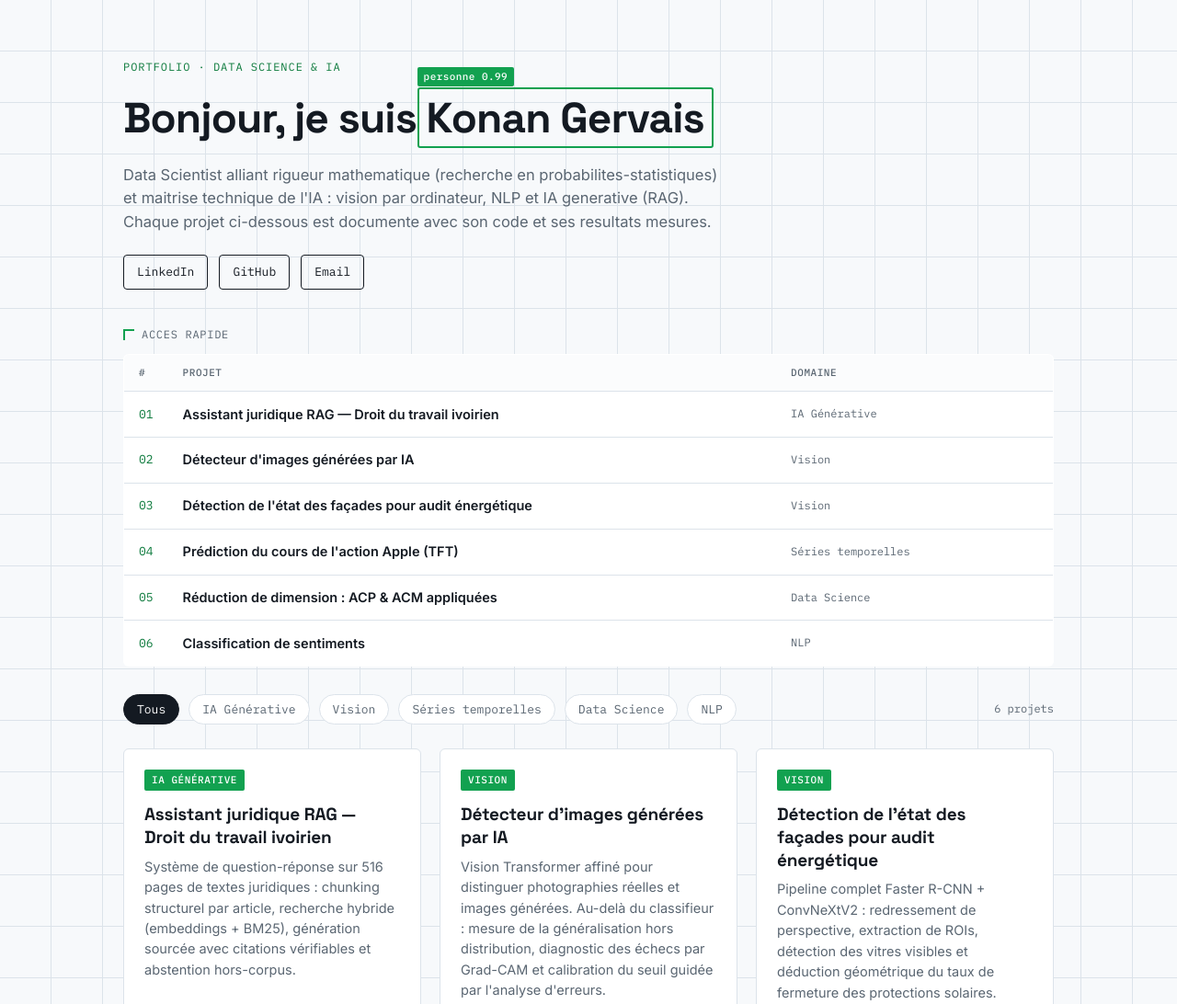
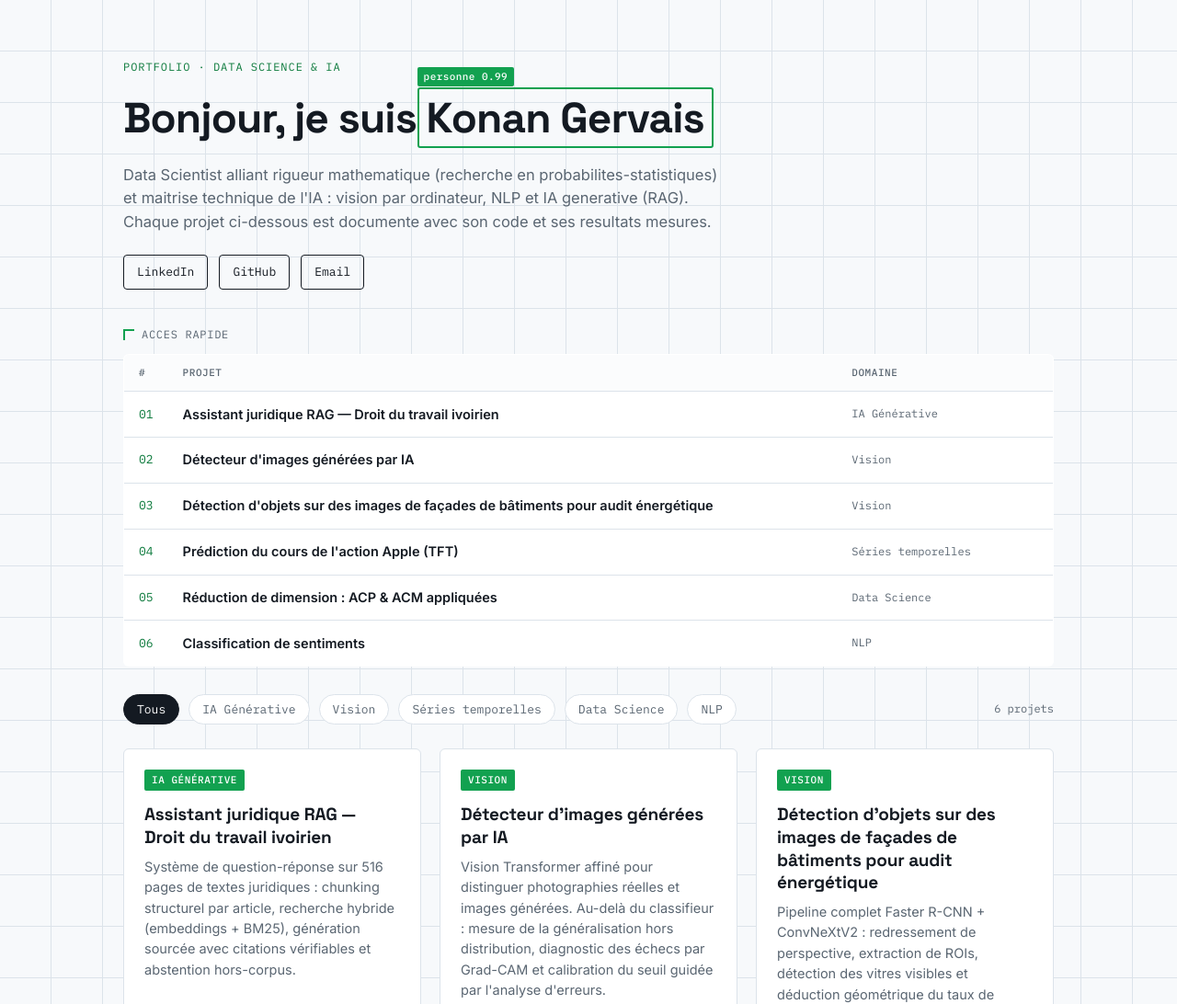
Before and after one commit to Gervais-59/Portfolio-Data-Science, a plain HTML site: page index.html in a window 1280 px wide. Shown: the top 1092 px of the page at 92% size. Drawn offline with Linux system fonts and the light colour scheme.

Commit message:
Update image source and project titles in index.html

```diff
--- a/index.html
+++ b/index.html
@@ -315,7 +315,7 @@ const PROJETS = [
       {val:"100%", lab:"Rappel r\u00e9elles"},
     ],
     image: {
-      src: "grad1.png",
+      src: "image_de_test/grad1.png",
       legende: "Grad-CAM : le mod\u00e8le active le visage et le tissu, ignore les moutons roses \u2014 et conclut \u00ab authentique \u00bb \u00e0 99,9 %.",
       legendeLongue: "Diagnostic par Grad-CAM sur un cas d'\u00e9chec. Les zones chaudes se concentrent sur les textures fines (visage, motif de la robe, laine) tandis que les moutons roses \u2014 l'incoh\u00e9rence la plus \u00e9vidente de la sc\u00e8ne \u2014 restent en zone froide. Le mod\u00e8le juge la qualit\u00e9 photographique, non la plausibilit\u00e9 du contenu : c'est ce qui explique son effondrement face aux g\u00e9n\u00e9rateurs r\u00e9cents, dont les textures sont irr\u00e9prochables."
     },
@@ -324,7 +324,7 @@ const PROJETS = [
   },
   {
     id: "vision-facades",
-    titre: "D\u00e9tection de l'\u00e9tat des fa\u00e7ades pour audit \u00e9nerg\u00e9tique",
+    titre: "D\u00e9tection d'objets sur des images de fa\u00e7ades de bâtiments pour audit \u00e9nerg\u00e9tique",
     categorie: "Vision",
     description: "Pipeline complet Faster R-CNN + ConvNeXtV2 : redressement de perspective, extraction de ROIs, d\u00e9tection des vitres visibles et d\u00e9duction g\u00e9om\u00e9trique du taux de fermeture des protections solaires. Code et r\u00e9sultats confidentiels (projet en entreprise).",
     techs: ["PyTorch", "Faster R-CNN", "OpenCV", "COCO", "Roboflow", "Docker"],
```
